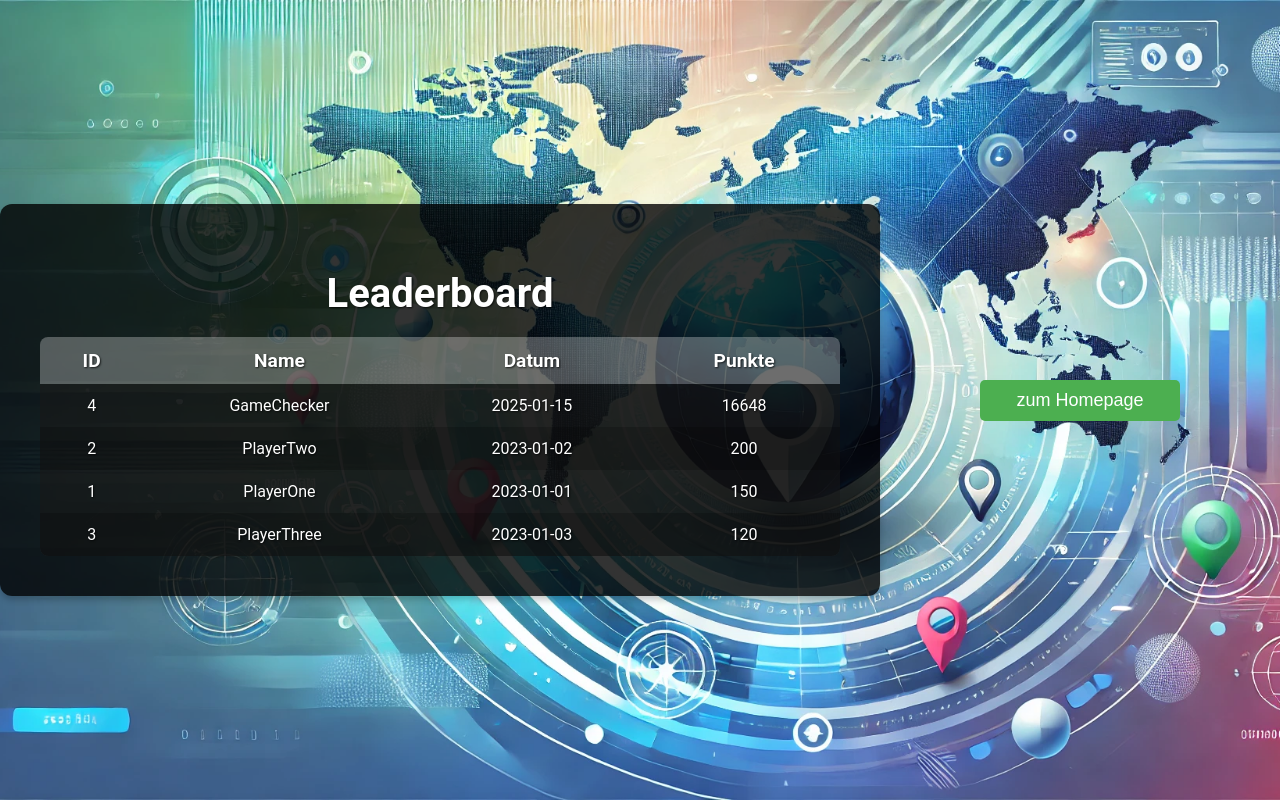
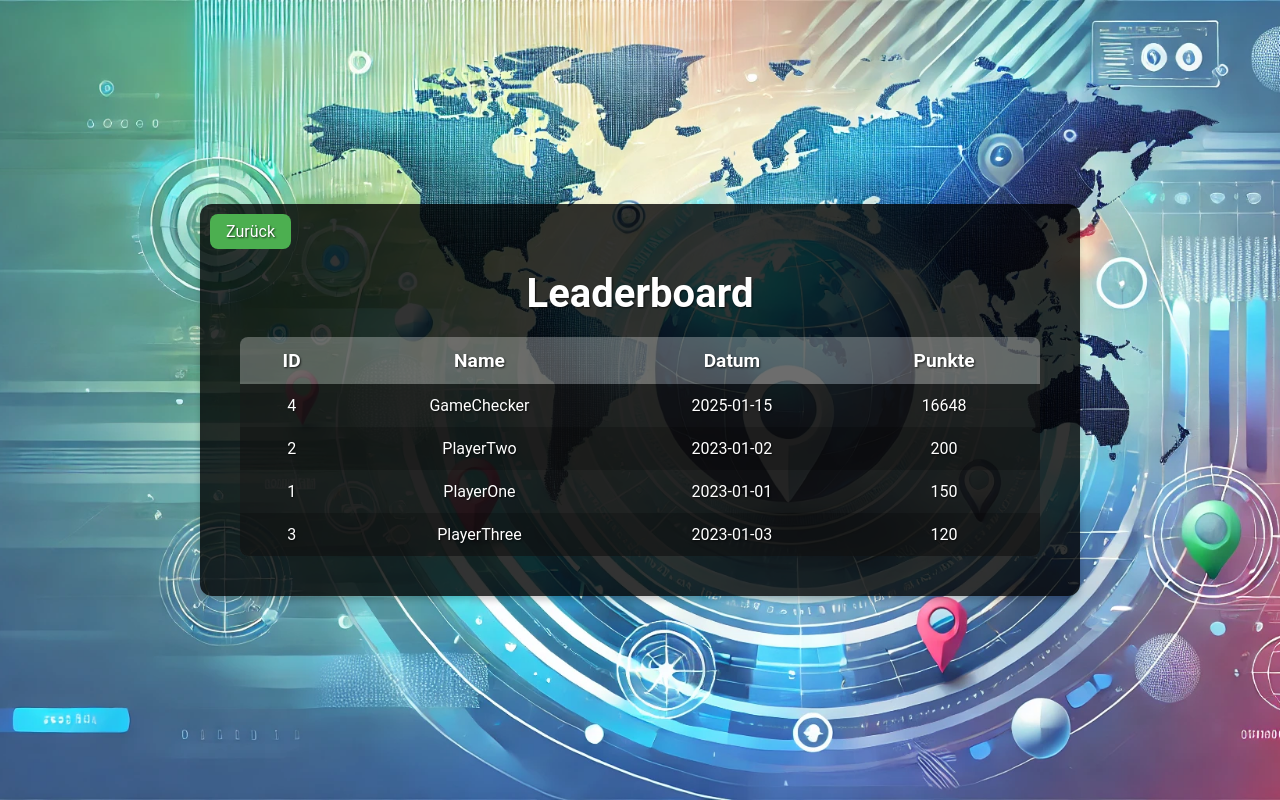
Before and after one commit to AndreasThumfart/GeoGuessing, a Flask app: page /leaderboard.html in a window 1280 px wide. Run offline with Flask 3, Linux system fonts and the light colour scheme; data comes from the database, SQL or seed files in the repository.

Commit message:
update zurück butten in leaderboard.html

```diff
--- a/templates/leaderboard.html
+++ b/templates/leaderboard.html
@@ -26,6 +26,7 @@
             box-shadow: 0px 4px 6px rgba(0, 0, 0, 0.2);
             max-width: 800px;
             width: 100%;
+            position: relative;
         }
 
         .leaderboard-container h1 {
@@ -65,10 +66,31 @@
         tr:hover td {
             background-color: rgba(0, 0, 0, 0.8);
         }
+
+        .back-button {
+            font-size: 1rem;
+            padding: 8px 16px;
+            background-color: #4caf50;
+            color: #ffffff;
+            border: none;
+            border-radius: 8px;
+            cursor: pointer;
+            transition: background-color 0.3s ease;
+            position: absolute;
+            top: 10px;
+            left: 10px;
+            text-decoration: none;
+            text-align: center;
+        }
+
+        .back-button:hover {
+            background-color: darkgreen;
+        }
     </style>
 </head>
 <body>
     <div class="leaderboard-container">
+        <a href="index.html" class="back-button">Zurück</a>
         <h1>Leaderboard</h1>
         <table id="leaderboardTable">
             <thead>
@@ -84,26 +106,6 @@
             </tbody>
         </table>
     </div>
-
-    <button
-  onclick="window.location.href='/';"
-  style="
-    display: block;
-    margin: 20px auto;
-    padding: 10px 20px;
-    font-size: 18px;
-    background-color: #4caf50;
-    color: white;
-    border: none;
-    border-radius: 5px;
-    cursor: pointer;
-    text-align: center;
-    width: 200px;"
->
-  zum Homepage
-</button>
-
-
 
     <script>
         // Abrufen der Daten von der API
```
